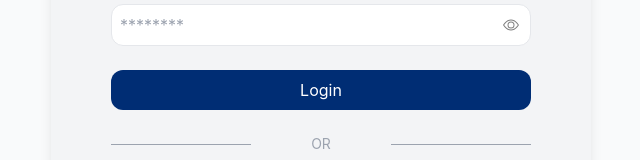
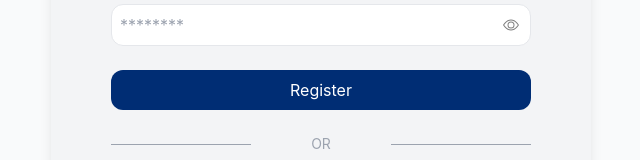
Before and after one commit to DewaaAngga1997/admin-dashboard, a React (Vite) app: page /register in a window 1280 px wide. Shown: the part 423-583 px from the top of the page, without its empty margins (319-959 px from the left). Built offline with nearby package versions, Linux system fonts and the light colour scheme.

Commit message:
change structure folder

```diff
--- a/src/App.jsx
+++ b/src/App.jsx
@@ -4,11 +4,11 @@ import Analytics from "./pages/Analytics.jsx";
 import Comment from "./pages/Comment.jsx";
 import Product from "./pages/Product.jsx";
 import ProductList from "./pages/ProductList.jsx";
-import Sidebar from "./components/Sidebar.jsx";
 import Login from "./pages/auth/Login.jsx";
 import Register from "./pages/auth/Register.jsx";
 import UsersList from "./pages/UsersList.jsx";
 import UserAdd from "./pages/UserAdd.jsx";
+import Sidebar from "./layout/index.jsx";
 
 export default function App() {
   return (
--- a/src/components/Sidebar.jsx
+++ b/src/layout/index.jsx
@@ -63,8 +63,11 @@ export default function Sidebar({ children }) {
     localStorage.removeItem("token");
     window.location.href = "/";
   };
+  // jika token tidak ada maka diarahkan ke halaman login
+  if (localStorage.token === undefined) {
+    window.location.href = "/";
+  }
 
-  console.log("username");
   return (
     <Fragment>
       <div className="flex">
--- a/src/pages/auth/Login.jsx
+++ b/src/pages/auth/Login.jsx
@@ -20,6 +20,7 @@ export default function Login() {
       }
     });
   };
+
   return (
     <section className="bg-gray-50 min-h-screen flex items-center justify-center">
       {/* <!-- login container --> */}
--- a/src/pages/auth/Register.jsx
+++ b/src/pages/auth/Register.jsx
@@ -85,7 +85,7 @@ export default function Register() {
               </svg>
             </div>
             <button className="bg-[#002D74] rounded-xl text-white py-2 hover:scale-105 duration-300 mt-4">
-              Login
+              Register
             </button>
           </form>
 
```
